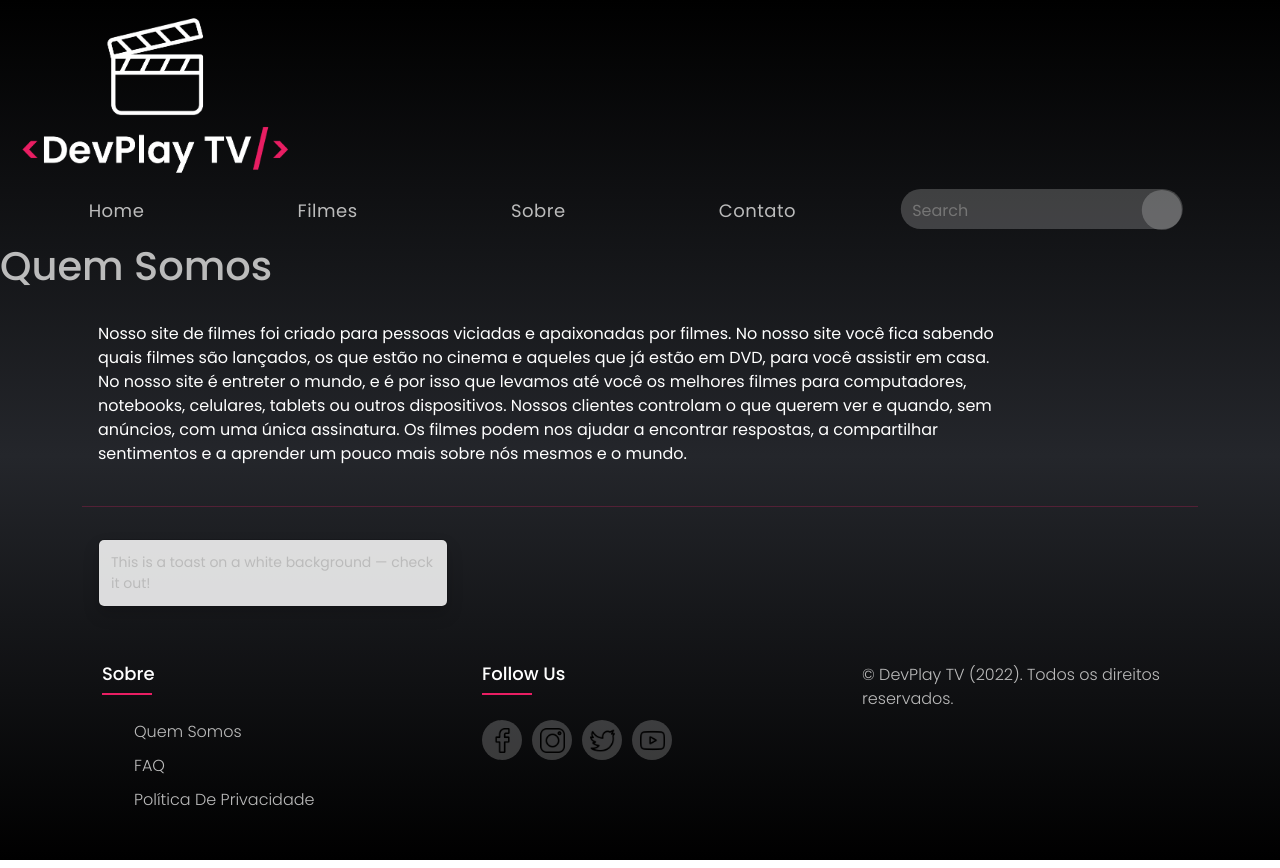
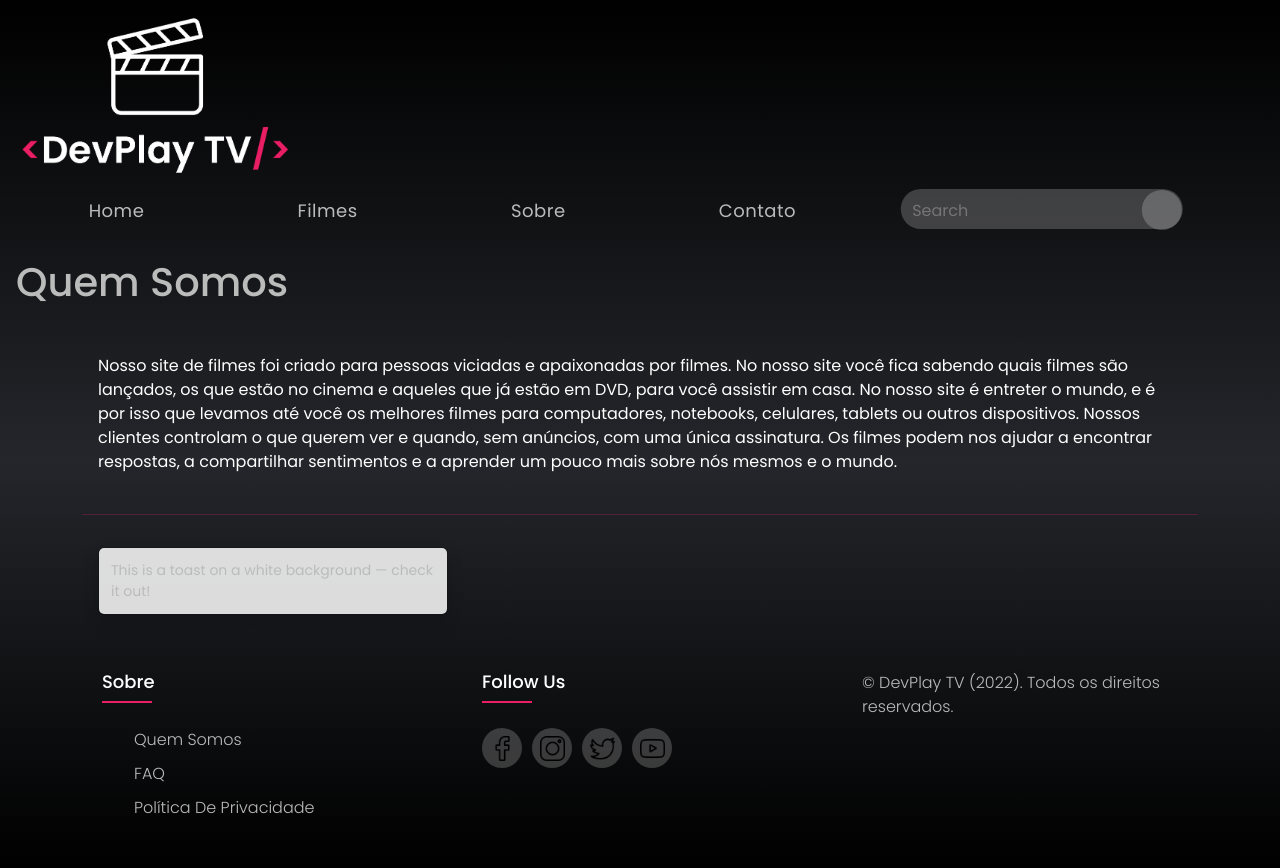
Before and after one commit to moondev94/projeto-modulo3-squad1, a React (Create React App) app: page /Sobre in a window 1280 px wide. Built offline with nearby package versions, Linux system fonts and the light colour scheme; a web font is replaced by a local one.

Commit message:
Update Sobre.jsx

```diff
--- a/src/view/Sobre.jsx
+++ b/src/view/Sobre.jsx
@@ -5,13 +5,13 @@ const Sobre = () => {
   document.title = "Sobre";
   return (
     <div>
-      <h1 className="">Quem Somos</h1>
+      <h1 className="p-3">Quem Somos</h1>
 
       <Container>
         <Row>
-          <Col className="">
+          <Col>
              <div className="p-3 my-2 rounded" >
-              <Col style={{width: 900,}}>
+              <Col>
                 <ToastBody style={{color: 'white'}}>
                 Nosso site de filmes foi criado para pessoas viciadas e apaixonadas por filmes. No nosso site você fica sabendo quais filmes são lançados, os que estão no cinema e aqueles que já estão em DVD, para você assistir em casa.  No nosso site é entreter o mundo, e é por isso que levamos até você os melhores filmes para computadores, notebooks, celulares, tablets ou outros dispositivos. Nossos clientes controlam o que querem ver e quando, sem anúncios, com uma única assinatura.  Os filmes podem nos ajudar a encontrar respostas, a compartilhar sentimentos e a aprender um pouco mais sobre nós mesmos e o mundo.
                </ToastBody>
```
